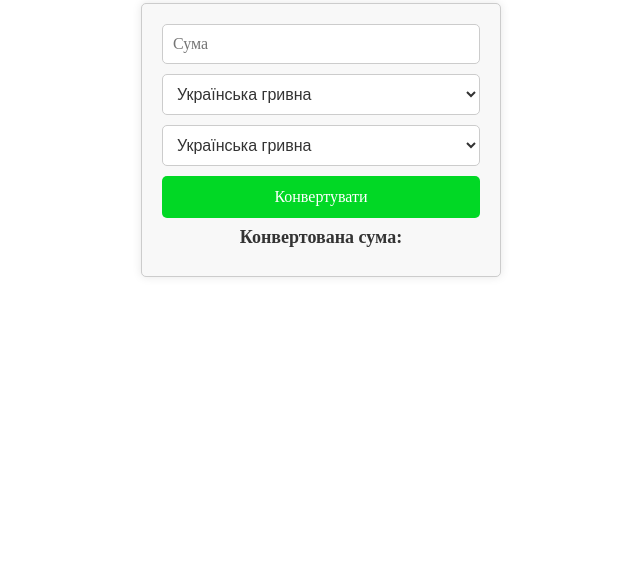
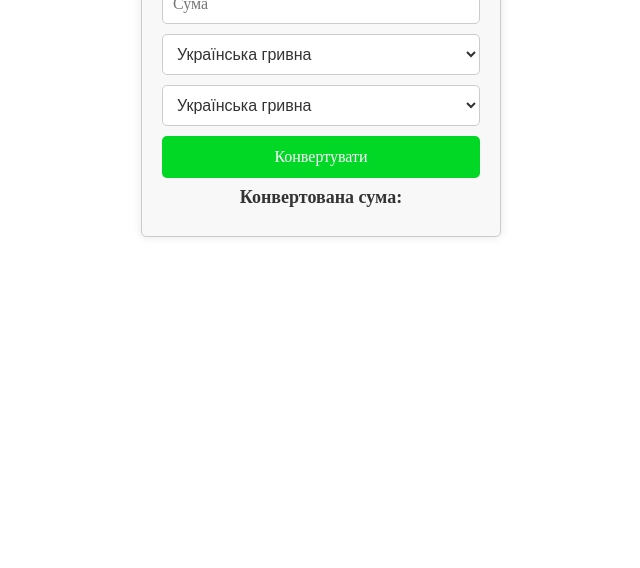
Before and after one commit to Kuber228/converter, a plain HTML site: page index.html in a window 1280 px wide. Shown: the part 232-800 px from the top of the page, without its empty margins (319-959 px from the left). Drawn offline with Linux system fonts and the light colour scheme.

Commit message:
Add files via upload

```diff
--- a/index.html
+++ b/index.html
@@ -27,7 +27,6 @@
                 </div>
             </div>
         </div>
-        <script type="module" src="js/allConvert.js"></script>
         <script type="module" src="/js/script.js"></script>
     </body>
 </html>
--- a/scss/style.scss
+++ b/scss/style.scss
@@ -4,7 +4,7 @@
    display: flex;
    justify-content: center;
    align-items: center;
-   height: 90vh;
+   height: 80vh;
 }
 
 .container {
```
Also changed, not shown: css/style.css.
